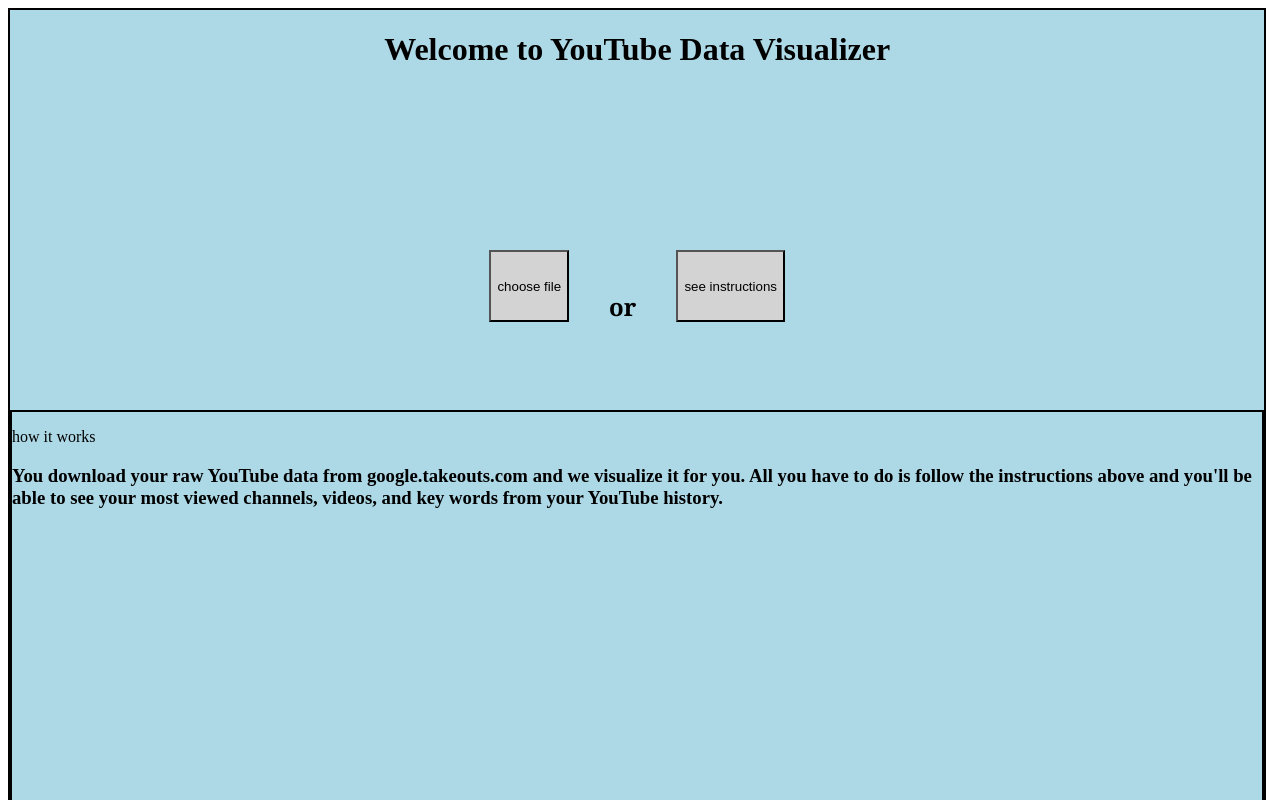
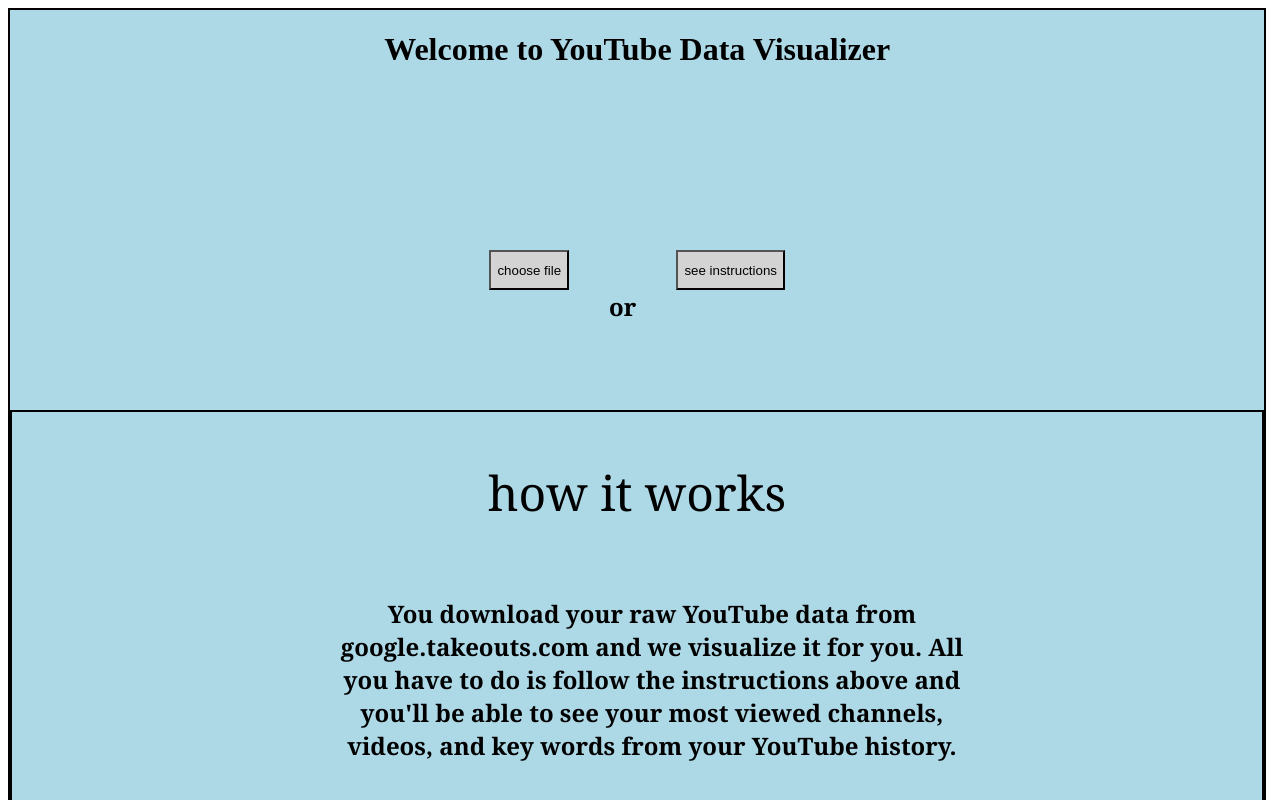
Before and after one commit to gagedoug13/Corona_Virus_Visualizer, a React (Create React App) app: page / in a window 1280 px wide. Shown: the top 800 px of the page. Built offline with nearby package versions, Linux system fonts and the light colour scheme.

Commit message:
resizing page

```diff
--- a/src/App.css
+++ b/src/App.css
@@ -66,7 +66,7 @@
 }
 
 .homeDiv {
-    height: 100vh;
+    height: 120vh;
     width: 98vw;
     border: 2px black solid;
     background-color: lightblue;
@@ -85,12 +85,12 @@
 }
 
 .instructionsDiv {
-    height: 50vh;
+    height: 70vh;
     border: 2px solid black;
 }
 
 .fileButton, .instructionsButton {
-    height: 9vmin;
+    height: 5vmin;
     background-color: lightgrey;
 }
 
@@ -99,3 +99,18 @@
     font-size: 3vh;
     margin: 5vmin;
 }
+
+.howTitle {
+    text-align: center;
+    font-family: Cambria, Cochin, Georgia, Times, 'Times New Roman', serif;
+    font-size: 6vh;
+}
+
+.basicInstructions {
+    width: 50vw;
+    font-family: Cambria, Cochin, Georgia, Times, 'Times New Roman', serif;
+    font-size: 3vh;
+    text-align: center;
+    margin-left: 25vw;
+    margin-top: 9vh;
+}
--- a/src/components/Home.js
+++ b/src/components/Home.js
@@ -14,8 +14,8 @@
             </div>
 
             <div className='instructionsDiv'>
-                <p>how it works</p>
-                <h3>You download your raw YouTube data from google.takeouts.com and we
+                <p className='howTitle'>how it works</p>
+                <h3 className='basicInstructions'>You download your raw YouTube data from google.takeouts.com and we
                     visualize it for you. All you have to do is follow the instructions
                     above and you'll be able to see your most viewed channels, videos,
                     and key words from your YouTube history.</h3>
```
Also changed, not shown: 1 other file (tests, documents, lock files or other folders).
